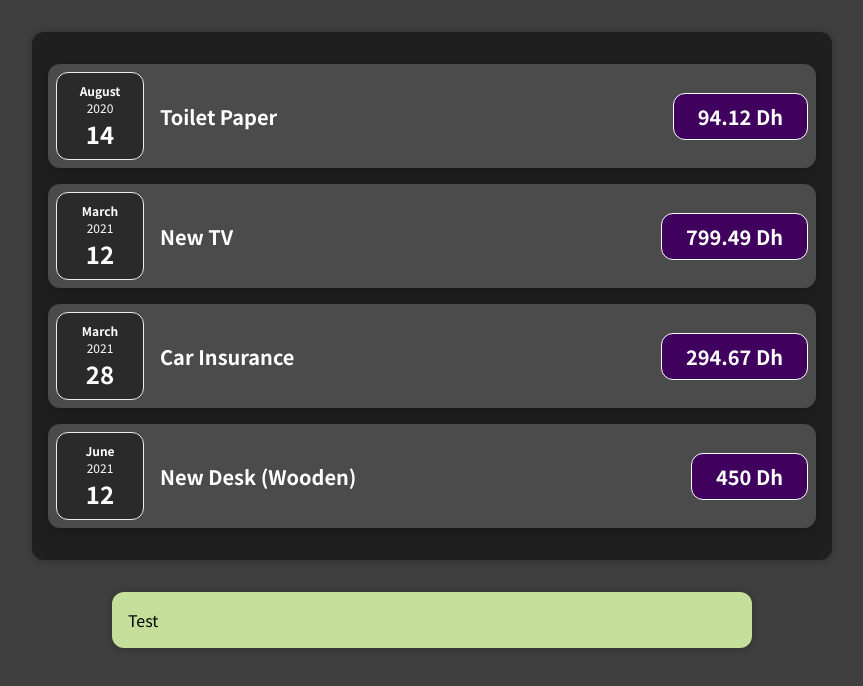
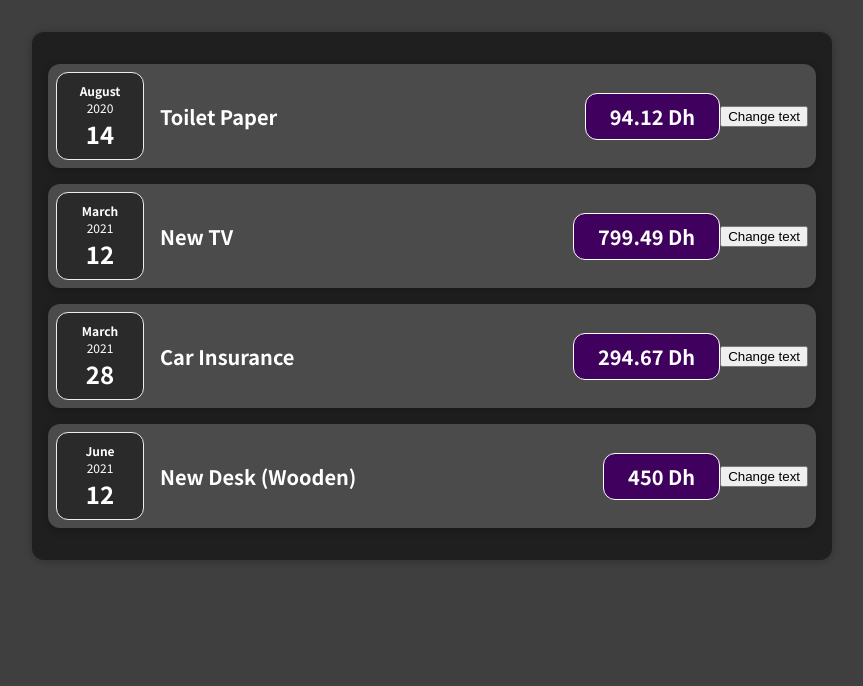
Before and after one commit to chebihiF/expenses-app-Suptech, a React (Create React App) app: page / in a window 1280 px wide. Shown: the top 686 px of the page, without its empty margins (208-1071 px from the left). Built offline with nearby package versions, Linux system fonts and the light colour scheme.

Commit message:
test useState hook

```diff
--- a/src/components/Expenses/ExpenseItem.js
+++ b/src/components/Expenses/ExpenseItem.js
@@ -1,16 +1,25 @@
 /** @format */
 
+import { useState } from "react";
 import ExpenseDate from "./ExpenseDate";
 import "./ExpenseItem.css";
 
 const ExpenseItem = ({ title, amount, date }) => {
+  const [expenseTitle, setExpenseTitle] = useState(title);
+
+  const clickHandler = () => {
+    setExpenseTitle("update");
+    console.log("Clicked !!!! " + title);
+  };
+
   return (
     <div className="expense-item">
       <ExpenseDate date={date} />
       <div className="expense-item__description">
-        <h2>{title}</h2>
+        <h2>{expenseTitle}</h2>
       </div>
       <div className="expense-item__price">{amount} Dh</div>
+      <button onClick={clickHandler}>Change text</button>
     </div>
   );
 };
--- a/src/components/Expenses/Expenses.js
+++ b/src/components/Expenses/Expenses.js
@@ -28,8 +28,6 @@ const Expenses = ({ expenses }) => {
           date={expenses[3].date}
         />
       </Card>
-
-      <Card className="expenses_test">Test</Card>
     </>
   );
 };
```
